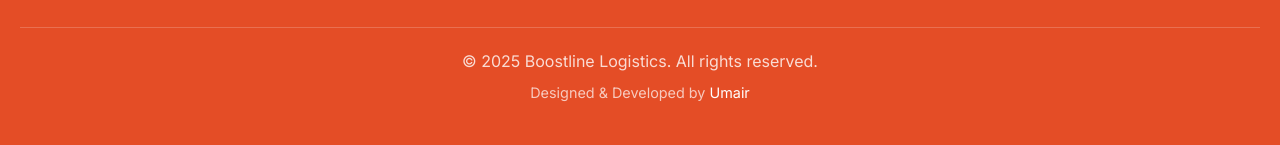
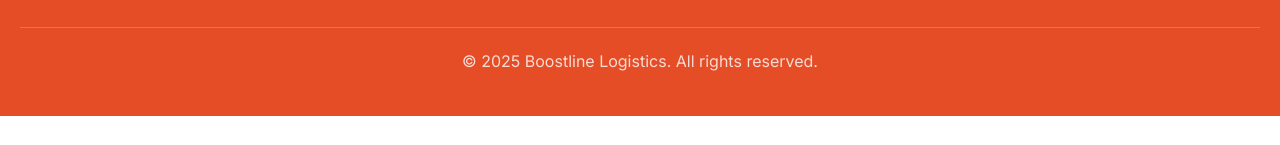
Before and after one commit to samael-stark/Truck-Dispatching-Site, a plain HTML site: page index.html in a window 1280 px wide. Shown: the part 7140-7285 px from the top of the page. After the commit the page ends 7256 px from the top, so only its background shows below. Drawn offline with Linux system fonts and the light colour scheme.

Commit message:
Update index.html

```diff
--- a/index.html
+++ b/index.html
@@ -730,16 +730,7 @@
       <p class="copyright reveal fade-in-up">
         &copy; 2025 Boostline Logistics. All rights reserved.
       </p>
-      <div class="credit-section">
-        Designed & Developed by
-        <a
-          href="https://www.linkedin.com/in/iumair10"
-          target="_blank"
-          class="credit-link"
-          rel="noopener noreferrer"
-          >Umair</a
-        >
-      </div>
+
     </footer>
 
     <script src="script.js"></script>
```
